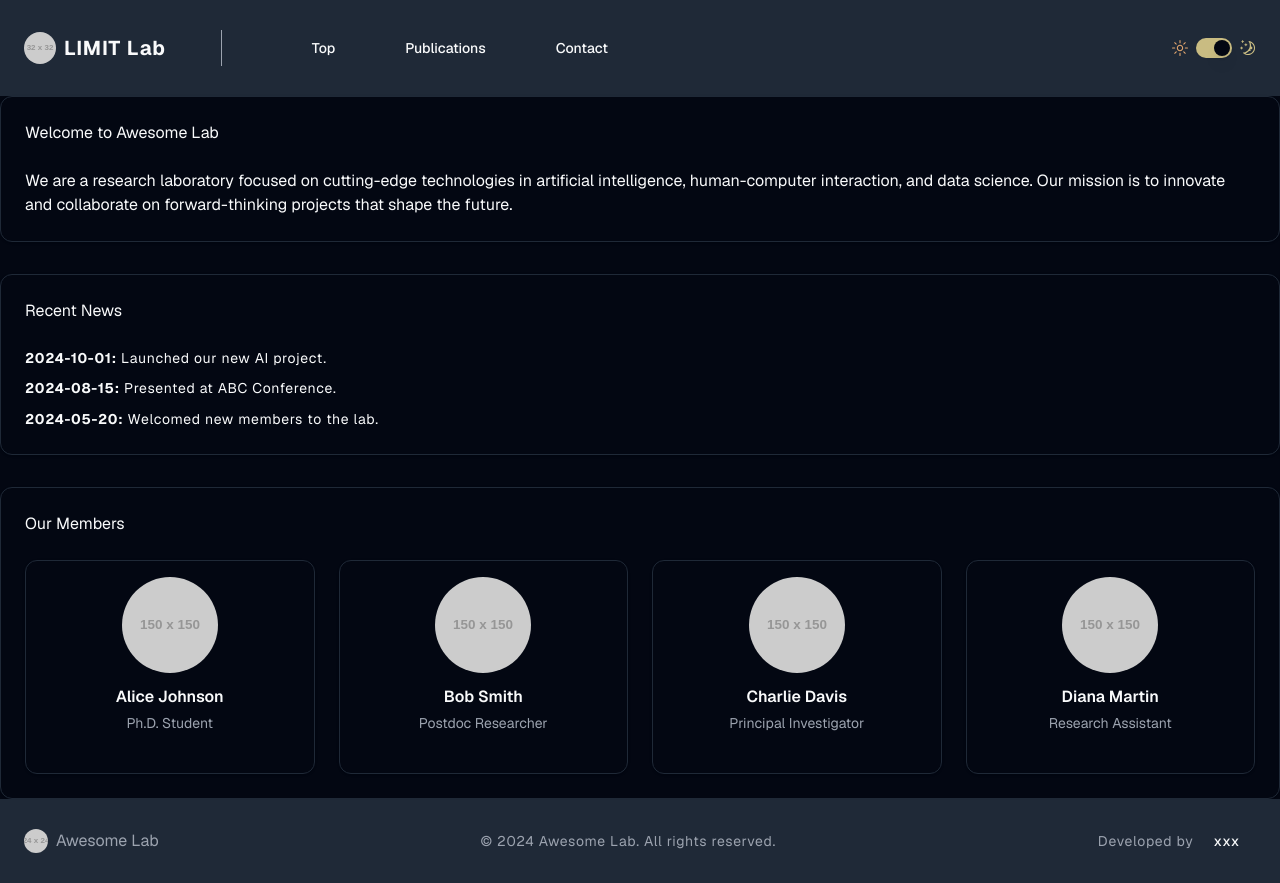
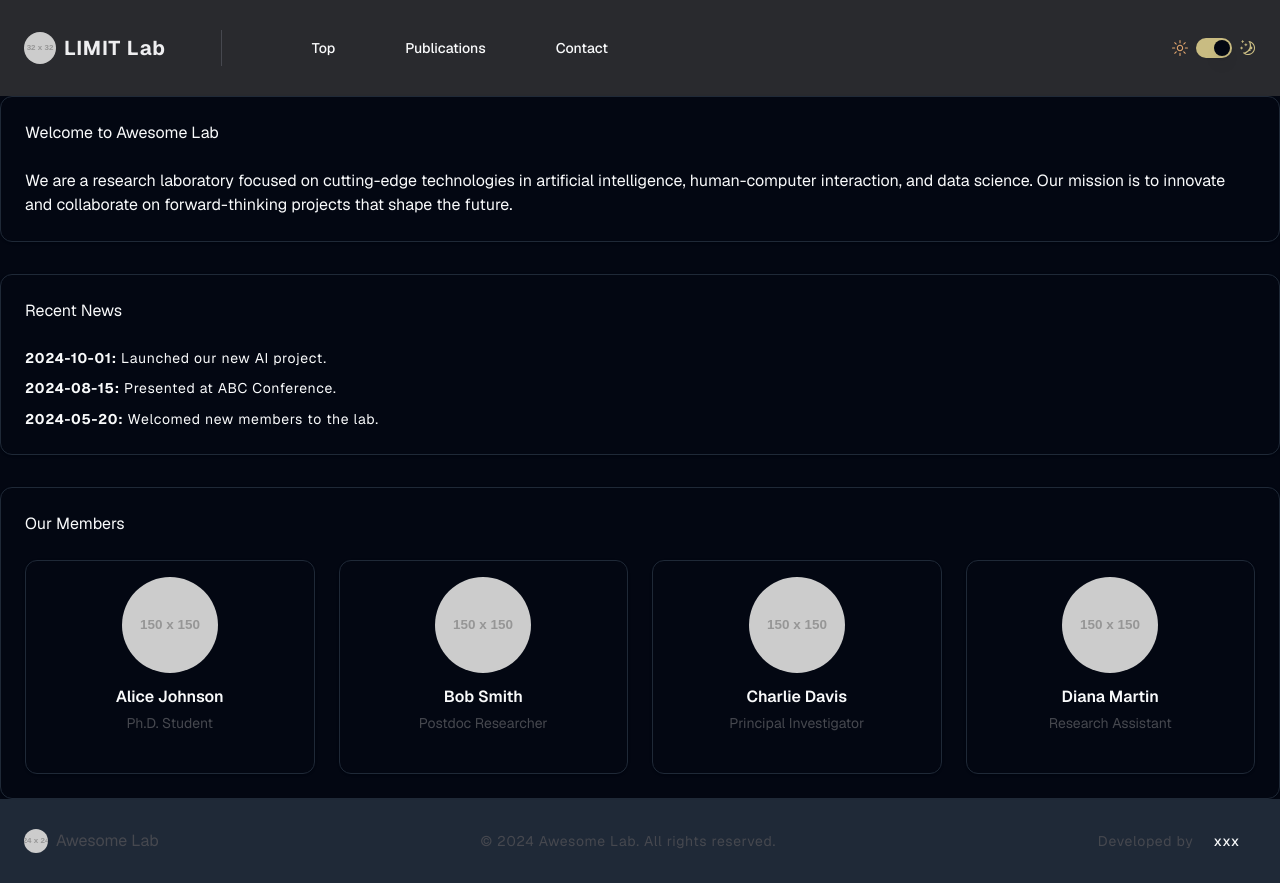
Before and after one commit to cvpaperchallenge-alumni/limit-lab-homepage, a Next.js app: page / in a window 1280 px wide. Built offline with nearby package versions, Linux system fonts and the light colour scheme; what tailwindcss-animated would draw is missing.

Commit message:
:art: Update existing colors

```diff
--- a/src/app/globals.css
+++ b/src/app/globals.css
@@ -157,12 +157,12 @@
     --popover-foreground: hsl(224 71.4% 4.1%);
     --primary: hsl(220.9 39.3% 11%);
     --primary-foreground: hsl(210 20% 98%);
-    --secondary: hsl(220 14.3% 95.9%);
-    --secondary-foreground: hsl(220.9 39.3% 11%);
+    --secondary: var(--gray-4);
+    --secondary-foreground: var(--gray-12);
     --muted: hsl(220 14.3% 95.9%);
-    --muted-foreground: hsl(220 8.9% 46.1%);
+    --muted-foreground: var(--gray-7);
     --accent: hsl(220 14.3% 95.9%);
-    --accent-foreground: hsl(220.9 39.3% 11%);
+    --accent-foreground: var(--blue-11);
     --destructive: hsl(0 84.2% 60.2%);
     --destructive-foreground: hsl(210 20% 98%);
     --border: hsl(220 13% 91%);
@@ -177,6 +177,7 @@
     --chart-4: hsl(43 74% 66%);
     --chart-5: hsl(27 87% 67%);
   }
+
 
   .dark {
     /* original component variables */
@@ -199,12 +200,8 @@
     --popover-foreground: hsl(210 20% 98%);
     --primary: hsl(210 20% 98%);
     --primary-foreground: hsl(220.9 39.3% 11%);
-    --secondary: hsl(215 27.9% 16.9%);
-    --secondary-foreground: hsl(210 20% 98%);
     --muted: hsl(215 27.9% 16.9%);
-    --muted-foreground: hsl(217.9 10.6% 64.9%);
     --accent: hsl(215 27.9% 16.9%);
-    --accent-foreground: hsl(210 20% 98%);
     --destructive: hsl(0 62.8% 30.6%);
     --destructive-foreground: hsl(210 20% 98%);
     --border: hsl(215 27.9% 16.9%);
```
